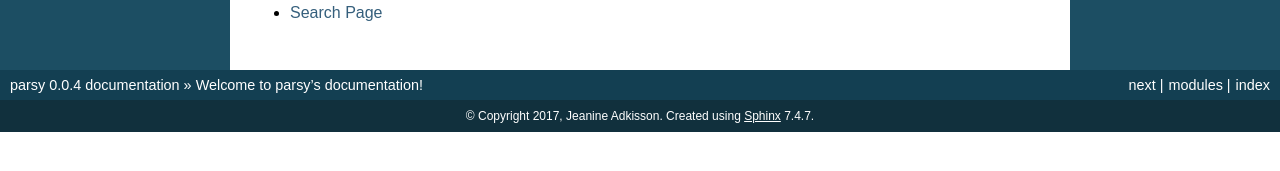
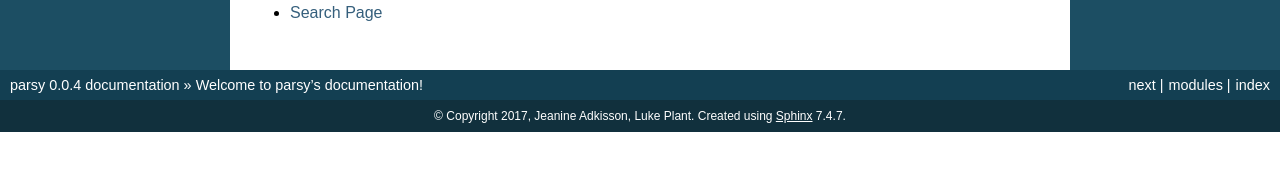
Before and after one commit to python-parsy/parsy, a Sphinx documentation site: the page built from docs/index.rst, in a window 1280 px wide. Shown: the part 719-890 px from the top of the page. Built offline with Sphinx 7.4.7, drawn with Linux system fonts in a browser that asks for light colours.

Commit message:
Cleaned up docs/conf.py

```diff
--- a/docs/conf.py
+++ b/docs/conf.py
@@ -47,7 +47,7 @@
 
 # General information about the project.
 project = 'parsy'
-copyright = '2017, Jeanine Adkisson'
+copyright = '2017, Jeanine Adkisson, Luke Plant'
 author = 'Jeanine Adkisson'
 
 # The version info for the project you're documenting, acts as replacement for
@@ -95,21 +95,6 @@
 # relative to this directory. They are copied after the builtin static files,
 # so a file named "default.css" will overwrite the builtin "default.css".
 html_static_path = ['_static']
-
-# # Custom sidebar templates, must be a dictionary that maps document names
-# # to template names.
-# #
-# # This is required for the alabaster theme
-# # refs: http://alabaster.readthedocs.io/en/latest/installation.html#sidebars
-# html_sidebars = {
-#     '**': [
-#         'about.html',
-#         'navigation.html',
-#         'relations.html',  # needs 'show_related': True theme option to display
-#         'searchbox.html',
-#         'donate.html',
-#     ]
-# }
 
 
 # -- Options for HTMLHelp output ------------------------------------------
```
